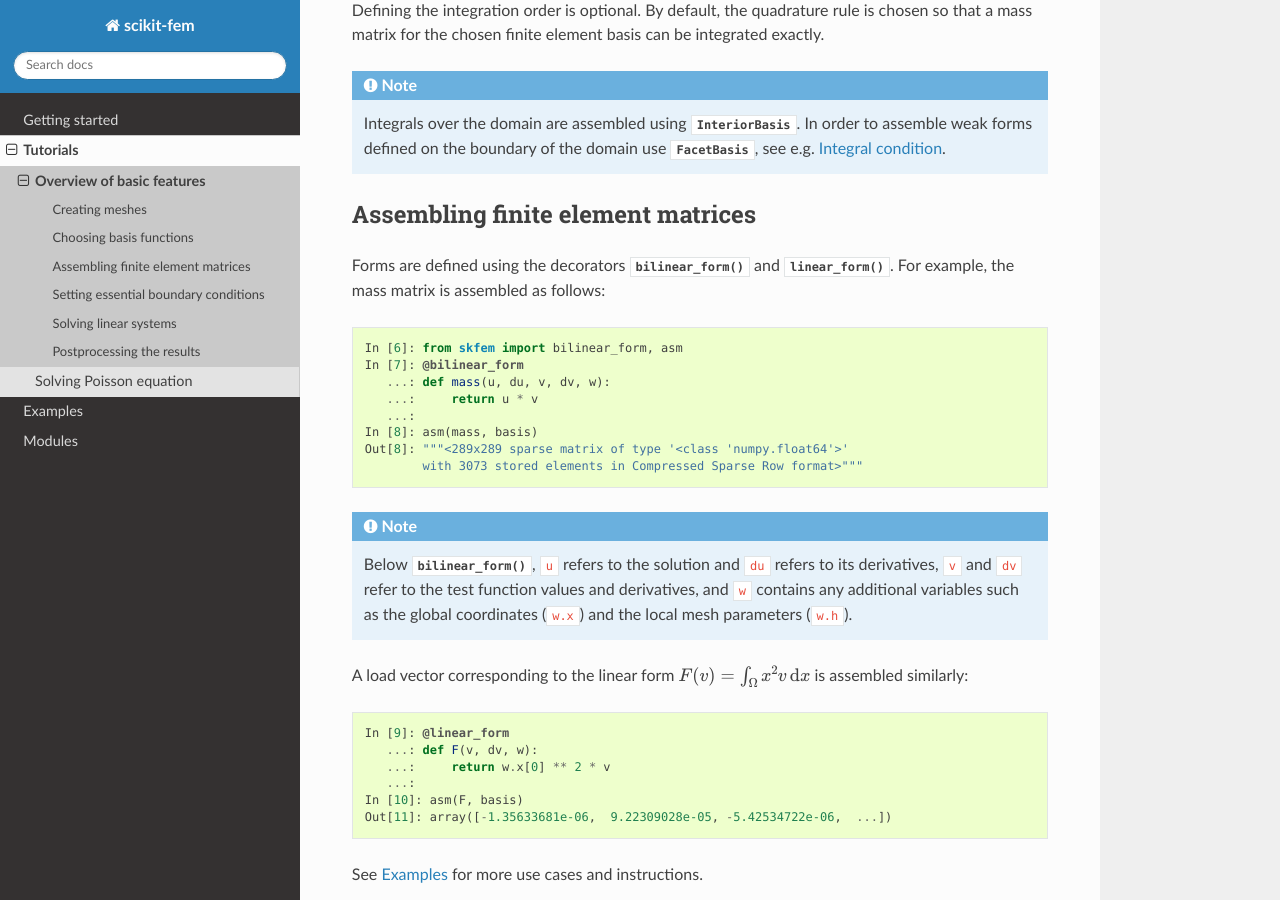
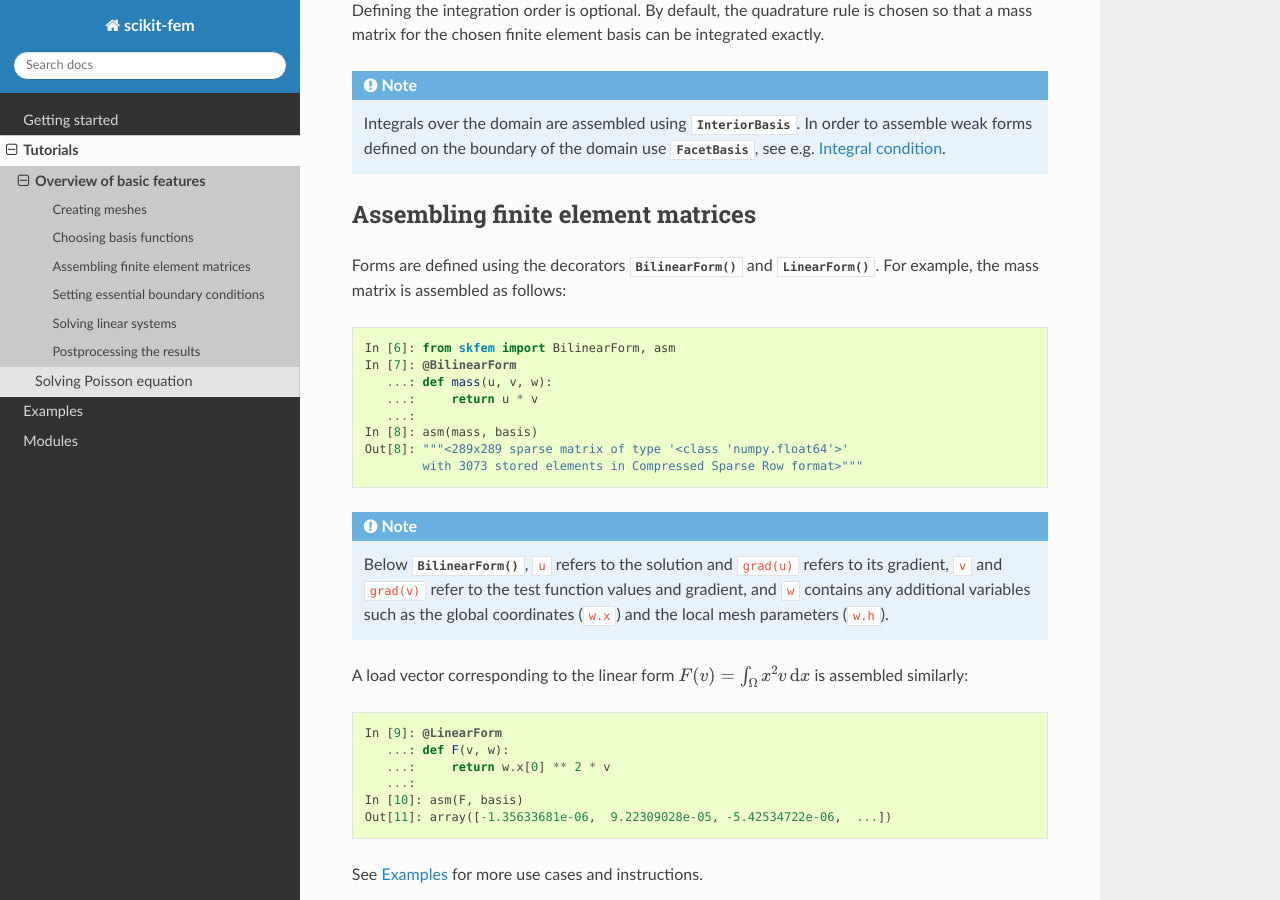
Before and after one commit to kinnala/scikit-fem, a Sphinx documentation site: the page built from docs/tutorials/walkthrough.rst, in a window 1280 px wide and 900 px high, scrolled down 1517 px. Built offline with Sphinx 7.4.7 and the Read the Docs theme 2.0.0, drawn with Linux system fonts in a browser that asks for light colours.

Commit message:
DOC: new-style forms

```diff
--- a/docs/tutorials/walkthrough.rst
+++ b/docs/tutorials/walkthrough.rst
@@ -97,14 +97,14 @@ Assembling finite element matrices
 ##################################
 
 Forms are defined using the decorators
-:func:`~skfem.assembly.bilinear_form` and :func:`~skfem.assembly.linear_form`.
+:func:`~skfem.assembly.BilinearForm` and :func:`~skfem.assembly.LinearForm`.
 For example, the mass matrix is assembled as follows:
 
 .. code-block:: python
 
-   In [6]: from skfem import bilinear_form, asm
-   In [7]: @bilinear_form
-      ...: def mass(u, du, v, dv, w):
+   In [6]: from skfem import BilinearForm, asm
+   In [7]: @BilinearForm
+      ...: def mass(u, v, w):
       ...:     return u * v
       ...:
    In [8]: asm(mass, basis)
@@ -114,9 +114,9 @@ For example, the mass matrix is assembled as follows:
 
 .. note::
 
-   Below :func:`~skfem.assembly.bilinear_form`, ``u`` refers to the solution and
-   ``du`` refers to its derivatives, ``v`` and ``dv`` refer to the test function
-   values and derivatives, and ``w`` contains any additional variables such as the
+   Below :func:`~skfem.assembly.BilinearForm`, ``u`` refers to the solution and
+   ``grad(u)`` refers to its gradient, ``v`` and ``grad(v)`` refer to the test function
+   values and gradient, and ``w`` contains any additional variables such as the
    global coordinates (``w.x``) and the local mesh parameters (``w.h``).
 
 A load vector corresponding to the linear form :math:`F(v)=\int_\Omega x^2 v
@@ -124,8 +124,8 @@ A load vector corresponding to the linear form :math:`F(v)=\int_\Omega x^2 v
 
 .. code-block:: python
 
-   In [9]: @linear_form
-      ...: def F(v, dv, w):
+   In [9]: @LinearForm
+      ...: def F(v, w):
       ...:     return w.x[0] ** 2 * v
       ...:
    In [10]: asm(F, basis)
```
Also changed, not shown: docs/tutorials/poisson.rst (+9 -5 lines).
